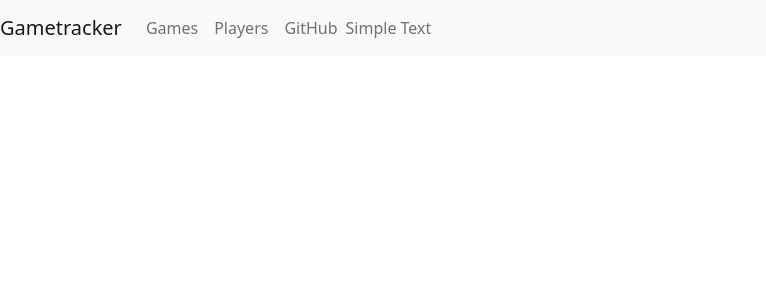
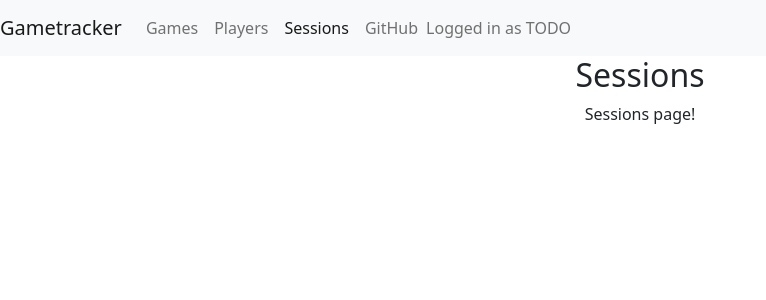
Before and after one commit to bpruitt-goddard/gametrackerv2, a React (Create React App) app in the folder frontend/: page /sessions in a window 1280 px wide. Shown: the top 300 px of the page, without its empty margins (0-766 px from the left). Built offline with nearby package versions, Linux system fonts and the light colour scheme.

Commit message:
feat: Add sessions page boilerplate

```diff
--- a/frontend/src/App.tsx
+++ b/frontend/src/App.tsx
@@ -6,6 +6,7 @@ import { Route, Switch } from 'react-router';
 import Home from './components/Home';
 import Games from './components/Games';
 import Players from './components/Players';
+import Sessions from './components/Sessions';
 
 function App() {
   return (
@@ -16,6 +17,7 @@ function App() {
           <Route exact path="/" component={Home} />
           <Route path="/games" component={Games} />
           <Route path="/players" component={Players} />
+          <Route path="/sessions" component={Sessions} />
         </Switch>
       </div>
     </div>
--- a/frontend/src/Header.tsx
+++ b/frontend/src/Header.tsx
@@ -30,12 +30,15 @@ function Header() {
                       </NavItem>
                       <NavItem>
                             <NavLink tag={RRNavLink} exact to="/players">Players</NavLink>
+                      </NavItem>
+                      <NavItem>
+                            <NavLink tag={RRNavLink} exact to="/sessions">Sessions</NavLink>
                         </NavItem>
                         <NavItem>
                             <NavLink href="https://github.com/reactstrap/reactstrap">GitHub</NavLink>
                         </NavItem>
                     </Nav>
-                    <NavbarText>Simple Text</NavbarText>
+                    <NavbarText>Logged in as TODO</NavbarText>
                 </Collapse>
             </Navbar>
     </div>
--- /dev/null
+++ b/frontend/src/components/Sessions.tsx
@@ -0,0 +1,12 @@
+import React from 'react';
+
+function Sessions() {
+    return (
+        <div>
+            <h2>Sessions</h2>
+            Sessions page!
+        </div>
+    );
+}
+
+export default Sessions;
```
